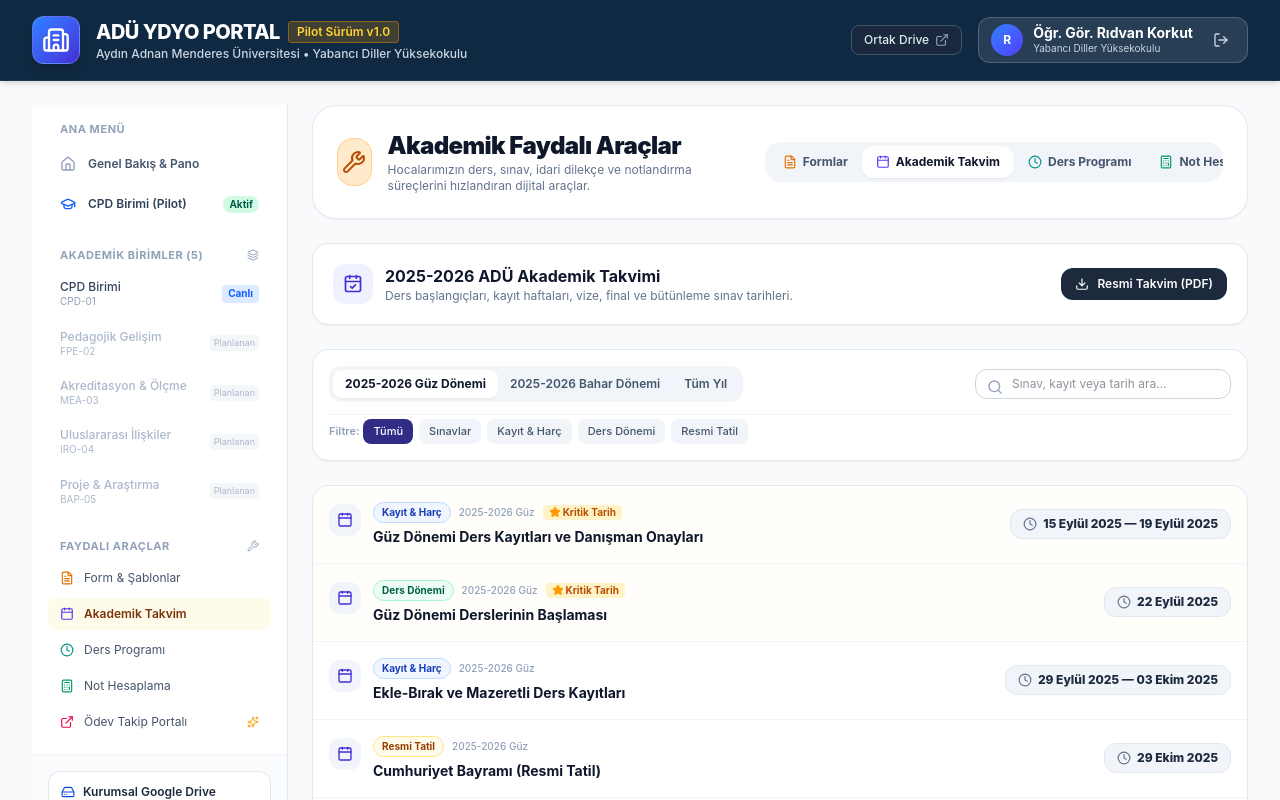
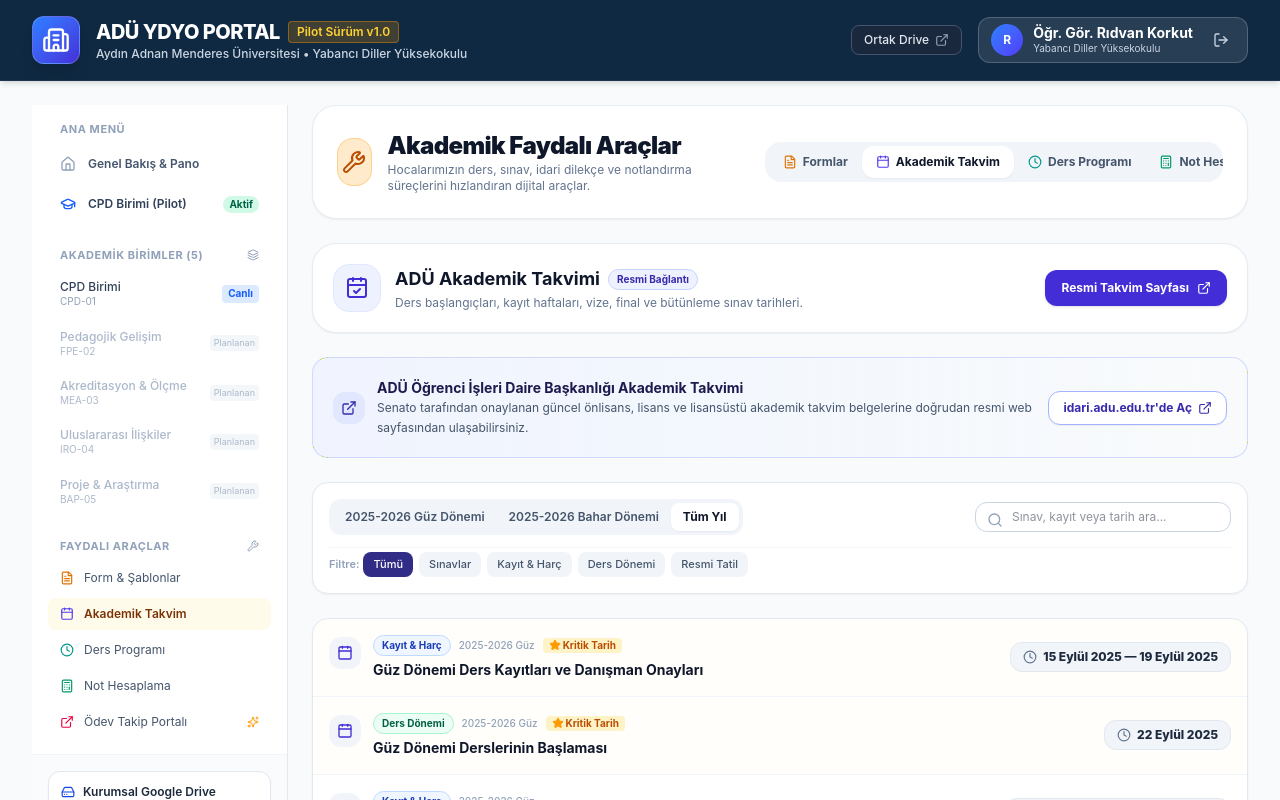
Before and after one commit to rkorkut70/okul-portal, a React (Vite) app: page / in a window 1280 px wide. Both pictures are taken after a click on the button "Akademik Takvim". Shown: the top 800 px of the page. Built offline with nearby package versions, Linux system fonts and the light colour scheme.

Commit message:
feat: Akademik Takvim resmi baglantisi (idari.adu.edu.tr/db/ogrenciisleri/tr/page-810) eklendi

```diff
--- a/src/components/tools/AcademicCalendarView.tsx
+++ b/src/components/tools/AcademicCalendarView.tsx
@@ -6,12 +6,14 @@ import {
   Search,
   Star,
   Clock,
-  Download,
+  ExternalLink,
   CalendarCheck
 } from 'lucide-react';
 
+const OFFICIAL_CALENDAR_URL = 'https://idari.adu.edu.tr/db/ogrenciisleri/tr/page-810';
+
 export const AcademicCalendarView: React.FC = () => {
-  const [selectedTerm, setSelectedTerm] = useState<string>('2025-2026 Güz');
+  const [selectedTerm, setSelectedTerm] = useState<string>('all');
   const [selectedCategory, setSelectedCategory] = useState<string>('all');
   const [search, setSearch] = useState<string>('');
 
@@ -43,26 +45,61 @@ export const AcademicCalendarView: React.FC = () => {
     <div className="space-y-6">
 
       {/* Header Banner */}
-      <div className="bg-white p-5 rounded-2xl border border-slate-200 shadow-xs flex flex-col sm:flex-row sm:items-center justify-between gap-4">
-        <div className="flex items-center space-x-3">
-          <div className="w-10 h-10 rounded-xl bg-indigo-50 text-indigo-700 flex items-center justify-center font-bold">
-            <CalendarCheck className="w-5 h-5" />
+      <div className="bg-white p-5 rounded-3xl border border-slate-200/80 shadow-xs flex flex-col sm:flex-row sm:items-center justify-between gap-4">
+        <div className="flex items-center space-x-3.5">
+          <div className="w-12 h-12 rounded-2xl bg-indigo-50 text-indigo-700 flex items-center justify-center font-bold border border-indigo-100 flex-shrink-0">
+            <CalendarCheck className="w-6 h-6 text-indigo-700" />
           </div>
           <div>
-            <h3 className="font-bold text-base text-slate-900">2025-2026 ADÜ Akademik Takvimi</h3>
-            <p className="text-xs text-slate-500">
+            <div className="flex items-center space-x-2">
+              <h3 className="font-bold text-base sm:text-lg text-slate-900">ADÜ Akademik Takvimi</h3>
+              <span className="px-2 py-0.5 rounded-full text-[10px] font-bold bg-indigo-50 text-indigo-800 border border-indigo-200">
+                Resmi Bağlantı
+              </span>
+            </div>
+            <p className="text-xs text-slate-500 mt-0.5">
               Ders başlangıçları, kayıt haftaları, vize, final ve bütünleme sınav tarihleri.
             </p>
           </div>
         </div>
 
-        <button
-          onClick={() => alert('Resmi Akademik Takvim PDF olarak Google Drive üzerinden indiriliyor.')}
-          className="inline-flex items-center space-x-2 px-3.5 py-2 rounded-xl text-xs font-semibold bg-slate-800 hover:bg-slate-900 text-white transition self-start sm:self-auto cursor-pointer"
+        <a
+          href={OFFICIAL_CALENDAR_URL}
+          target="_blank"
+          rel="noopener noreferrer"
+          className="inline-flex items-center space-x-2 px-4 py-2.5 rounded-xl text-xs font-bold bg-indigo-700 hover:bg-indigo-800 text-white shadow-sm transition active:scale-95 cursor-pointer self-start sm:self-auto"
+          title="Öğrenci İşleri Daire Başkanlığı Akademik Takvim Sayfasını Aç"
         >
-          <Download className="w-3.5 h-3.5" />
-          <span>Resmi Takvim (PDF)</span>
-        </button>
+          <span>Resmi Takvim Sayfası</span>
+          <ExternalLink className="w-3.5 h-3.5" />
+        </a>
+      </div>
+
+      {/* Direct Official Link Callout Box */}
+      <div className="bg-gradient-to-r from-indigo-50/80 via-blue-50/50 to-slate-50 p-4 sm:p-5 rounded-2xl border border-indigo-200/80 flex flex-col sm:flex-row sm:items-center justify-between gap-3 text-xs">
+        <div className="flex items-start sm:items-center space-x-3">
+          <div className="p-2 rounded-xl bg-indigo-100 text-indigo-800 flex-shrink-0 mt-0.5 sm:mt-0">
+            <ExternalLink className="w-4 h-4" />
+          </div>
+          <div className="space-y-0.5">
+            <span className="font-bold text-indigo-950 text-xs sm:text-sm">
+              ADÜ Öğrenci İşleri Daire Başkanlığı Akademik Takvimi
+            </span>
+            <p className="text-slate-600 text-[11px] sm:text-xs leading-relaxed">
+              Senato tarafından onaylanan güncel önlisans, lisans ve lisansüstü akademik takvim belgelerine doğrudan resmi web sayfasından ulaşabilirsiniz.
+            </p>
+          </div>
+        </div>
+
+        <a
+          href={OFFICIAL_CALENDAR_URL}
+          target="_blank"
+          rel="noopener noreferrer"
+          className="inline-flex items-center space-x-1.5 px-3.5 py-2 rounded-xl bg-white border border-indigo-300 font-bold text-indigo-800 hover:bg-indigo-50 shadow-2xs transition whitespace-nowrap self-start sm:self-auto cursor-pointer"
+        >
+          <span>idari.adu.edu.tr'de Aç</span>
+          <ExternalLink className="w-3.5 h-3.5" />
+        </a>
       </div>
 
       {/* Toolbar: Term Tabs, Search & Category Filters */}
```
Also changed, not shown: 1 other file (tests, documents, lock files or other folders).
